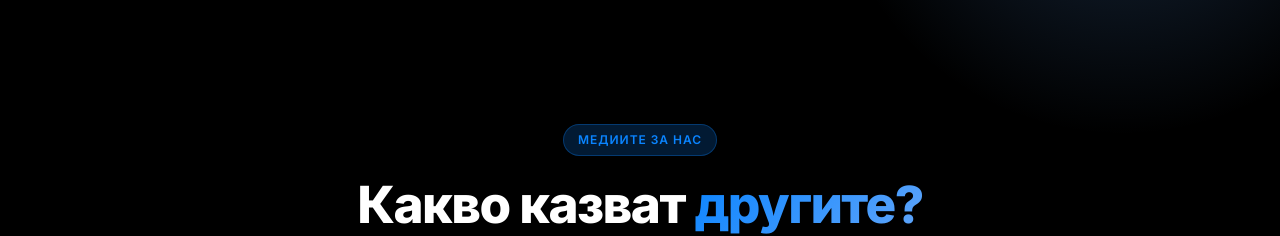
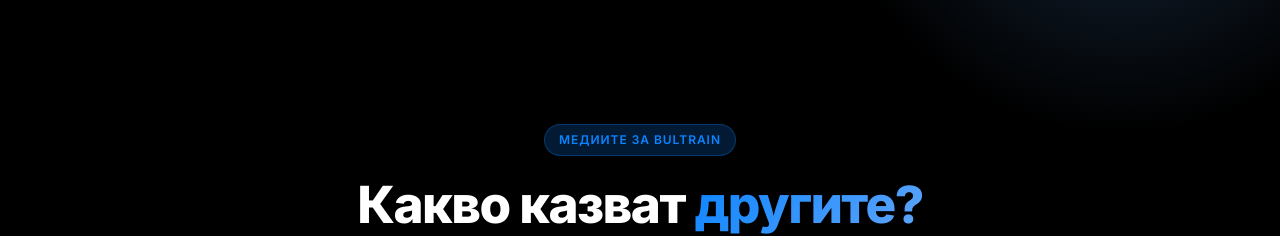
Before and after one commit to tgarmenliev/bultrain-web, a React (Vite) app: page / in a window 1280 px wide. Shown: the part 1900-2136 px from the top of the page. Built offline with nearby package versions, Linux system fonts and the light colour scheme; no server answers.

Commit message:
[FIX] text media coverage

```diff
--- a/src/components/MediaCoverage.jsx
+++ b/src/components/MediaCoverage.jsx
@@ -212,7 +212,7 @@
           transition={{ duration: 0.6 }}
         >
           <span className="tag" style={{ marginBottom: 20, display: 'inline-flex' }}>
-            Медиите за нас
+            Медиите за BulTrain
           </span>
           <h2 className="section-heading" style={{ marginBottom: 16 }}>
             Какво казват <span className="gradient-text">другите?</span>
```
